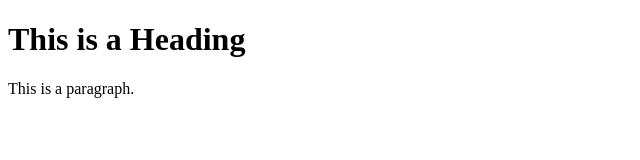
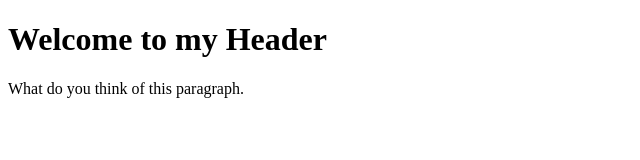
Before and after one commit to FANM5/learning-git, a plain HTML site: page index.html in a window 1280 px wide. Shown: the whole page, without its empty margins (0-640 px from the left). Drawn offline with Linux system fonts and the light colour scheme.

Commit message:
Update index.html

```diff
--- a/index.html
+++ b/index.html
@@ -1,12 +1,12 @@
 <!DOCTYPE html>
 <html>
 <head>
-<title>Page Title</title>
+<title>My First HTML</title>
 </head>
 <body>
 
-<h1>This is a Heading</h1>
-<p>This is a paragraph.</p>
+<h1>Welcome to my Header</h1>
+<p>What do you think of this paragraph.</p>
 
 </body>
 </html>
```
